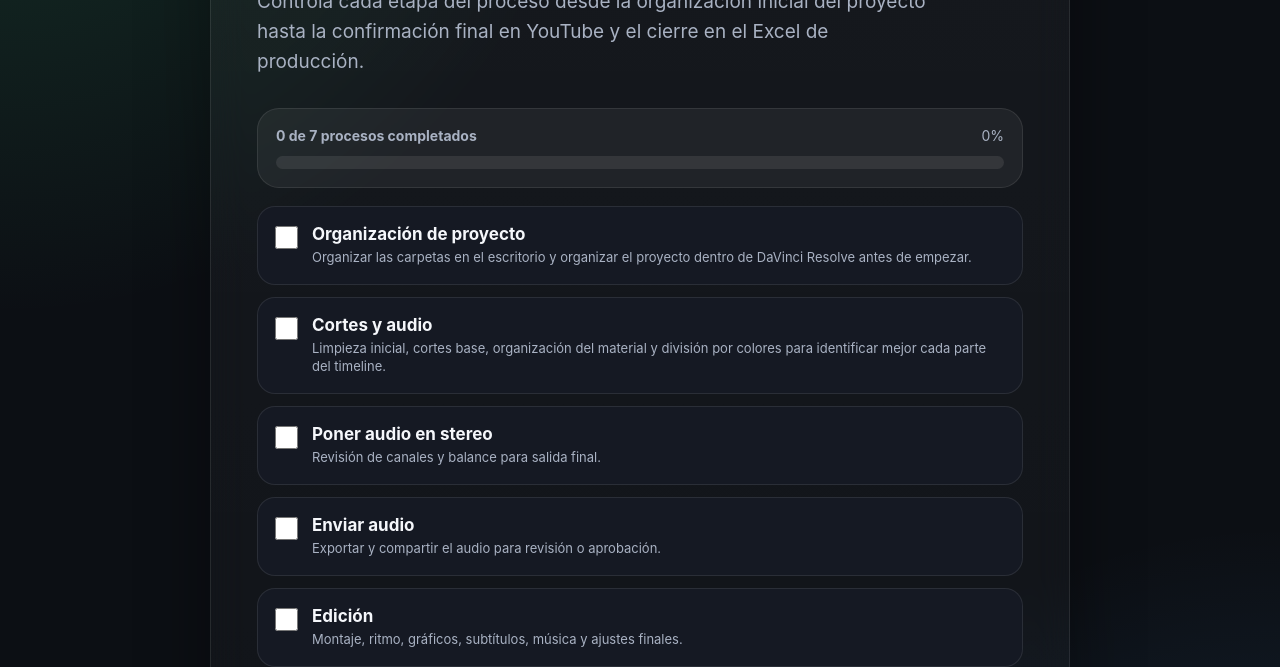
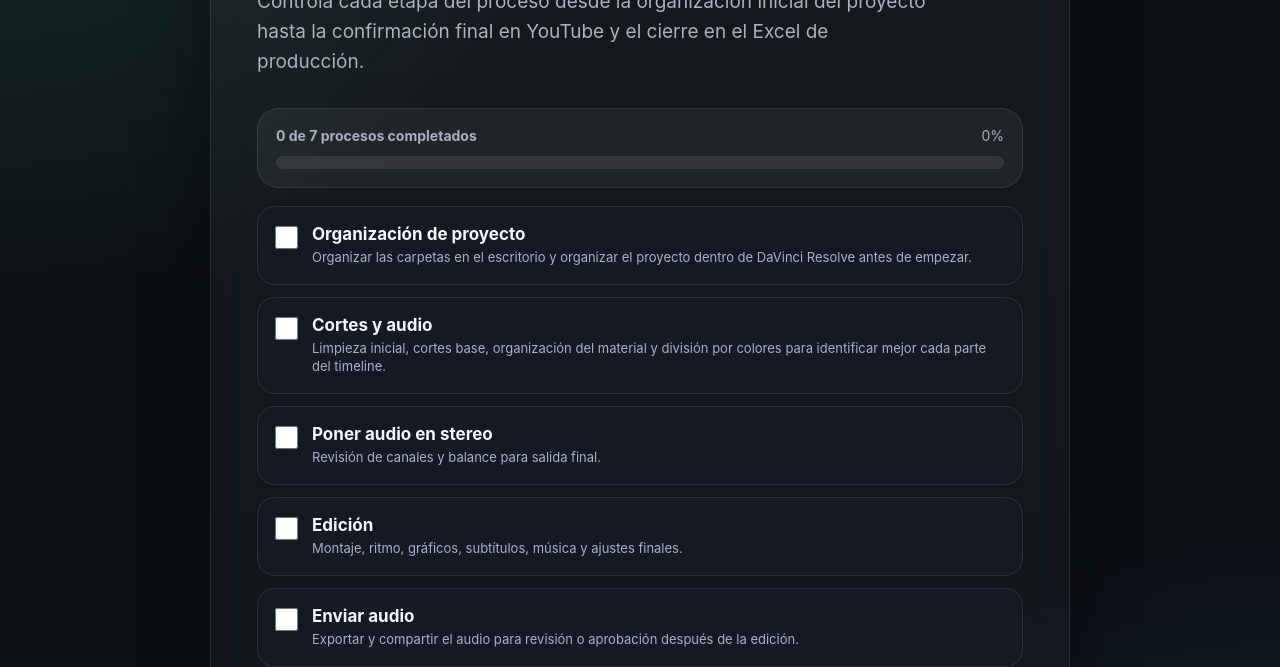
Before and after one commit to manu305ale-byte/checklist, a plain HTML site: page index.html in a window 1280 px wide. Shown: the part 285-952 px from the top of the page. Drawn offline with Linux system fonts and the light colour scheme.

Commit message:
Move audio sending after editing

```diff
--- a/index.html
+++ b/index.html
@@ -28,8 +28,8 @@
       <label class="item"><input type="checkbox" data-task="organizacion-proyecto"><span>Organización de proyecto<small>Organizar las carpetas en el escritorio y organizar el proyecto dentro de DaVinci Resolve antes de empezar.</small></span></label>
       <label class="item"><input type="checkbox" data-task="cortes-audio"><span>Cortes y audio<small>Limpieza inicial, cortes base, organización del material y división por colores para identificar mejor cada parte del timeline.</small></span></label>
       <label class="item"><input type="checkbox" data-task="stereo"><span>Poner audio en stereo<small>Revisión de canales y balance para salida final.</small></span></label>
-      <label class="item"><input type="checkbox" data-task="enviar-audio"><span>Enviar audio<small>Exportar y compartir el audio para revisión o aprobación.</small></span></label>
       <label class="item"><input type="checkbox" data-task="edicion"><span>Edición<small>Montaje, ritmo, gráficos, subtítulos, música y ajustes finales.</small></span></label>
+      <label class="item"><input type="checkbox" data-task="enviar-audio"><span>Enviar audio<small>Exportar y compartir el audio para revisión o aprobación después de la edición.</small></span></label>
       <label class="item"><input type="checkbox" data-task="renderizado"><span>Renderizado<small>Exportación del archivo final en el formato requerido. Antes de renderizar, verificar que el timeline esté dividido por colores.</small></span></label>
       <label class="item"><input type="checkbox" data-task="youtube"><span>Subido a YouTube<small>Cargar el video, revisar título, descripción, miniatura, avisar por el grupo que el video está subido y llenar el Excel de control de producción como video finalizado.</small></span></label>
     </section>
```
